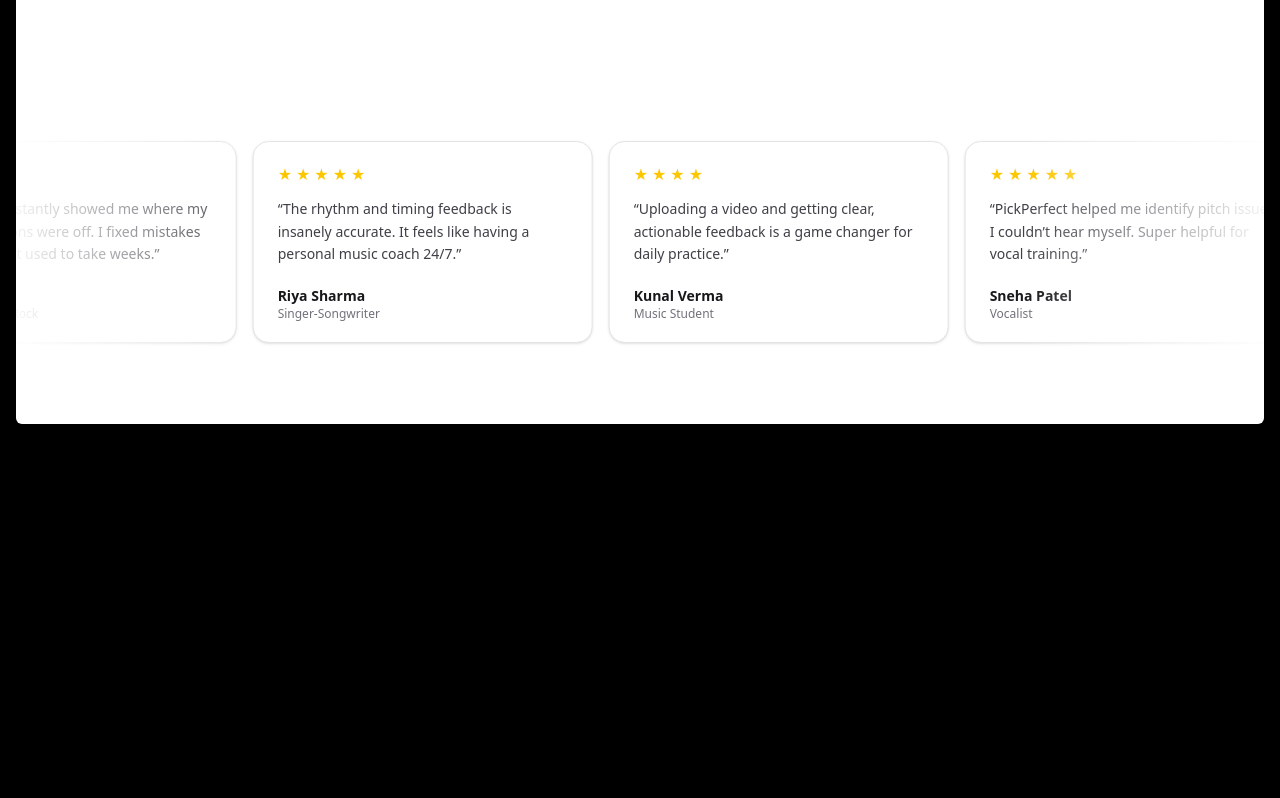
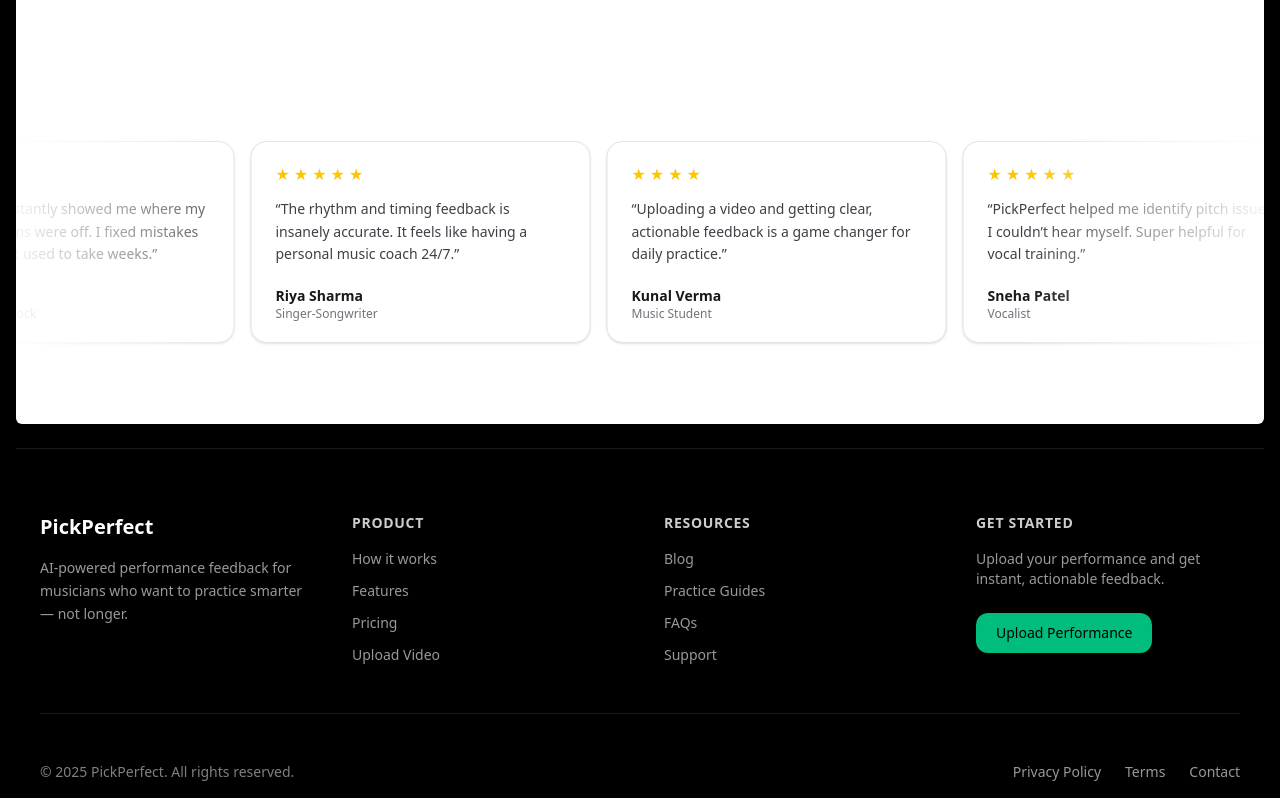
Before and after one commit to choudharyhimanshustar/PickPerfectFrontend, a Next.js app: page / in a window 1280 px wide. Shown: the part 1668-2466 px from the top of the page. Before the commit the page ends 2108 px from the top, so only its background shows below. Built offline with nearby package versions, Linux system fonts and the light colour scheme; no server answers.

Commit message:
feat: add Footer component to HomePage for enhanced layout and navigation

```diff
--- a/src/app/(home)/page.tsx
+++ b/src/app/(home)/page.tsx
@@ -2,6 +2,7 @@
 import FlowCards from "@/components/ui/FlowCards";
 import AnalysisSection from "@/components/ui/AnalysisSection";
 import InfiniteMovingCardsDemo from "@/components/ui/Review";
+import Footer from "@/components/ui/Footer";
 export default function HomePage() {
   return (
     <div className="font-sans items-center min-h-screen p-4 space-y-6">
@@ -9,6 +10,7 @@
       <FlowCards />
       <AnalysisSection />
       <InfiniteMovingCardsDemo />
+      <Footer />
     </div>
   );
 }
--- /dev/null
+++ b/src/components/ui/Footer.tsx
@@ -0,0 +1,122 @@
+import Link from "next/link";
+
+export default function Footer() {
+  return (
+    <footer className="border-t border-white/10 bg-black">
+      <div className="mx-auto w-full px-6 py-16 pb-0">
+        {/* Top Section */}
+        <div className="grid grid-cols-1 gap-12 md:grid-cols-4">
+          {/* Brand */}
+          <div>
+            <h3 className="text-xl font-semibold text-white">
+              PickPerfect
+            </h3>
+            <p className="mt-4 text-sm leading-relaxed text-white/60">
+              AI-powered performance feedback for musicians who want to
+              practice smarter — not longer.
+            </p>
+          </div>
+
+          {/* Product */}
+          <div>
+            <h4 className="text-sm font-semibold uppercase tracking-wider text-white/80">
+              Product
+            </h4>
+            <ul className="mt-4 space-y-3 text-sm text-white/60">
+              <li>
+                <Link href="#" className="hover:text-white transition">
+                  How it works
+                </Link>
+              </li>
+              <li>
+                <Link href="#" className="hover:text-white transition">
+                  Features
+                </Link>
+              </li>
+              <li>
+                <Link href="#" className="hover:text-white transition">
+                  Pricing
+                </Link>
+              </li>
+              <li>
+                <Link href="#" className="hover:text-white transition">
+                  Upload Video
+                </Link>
+              </li>
+            </ul>
+          </div>
+
+          {/* Resources */}
+          <div>
+            <h4 className="text-sm font-semibold uppercase tracking-wider text-white/80">
+              Resources
+            </h4>
+            <ul className="mt-4 space-y-3 text-sm text-white/60">
+              <li>
+                <Link href="#" className="hover:text-white transition">
+                  Blog
+                </Link>
+              </li>
+              <li>
+                <Link href="#" className="hover:text-white transition">
+                  Practice Guides
+                </Link>
+              </li>
+              <li>
+                <Link href="#" className="hover:text-white transition">
+                  FAQs
+                </Link>
+              </li>
+              <li>
+                <Link href="#" className="hover:text-white transition">
+                  Support
+                </Link>
+              </li>
+            </ul>
+          </div>
+
+          {/* CTA */}
+          <div>
+            <h4 className="text-sm font-semibold uppercase tracking-wider text-white/80">
+              Get Started
+            </h4>
+            <p className="mt-4 text-sm text-white/60">
+              Upload your performance and get instant,
+              actionable feedback.
+            </p>
+            <Link
+              href="#"
+              className="mt-6 inline-flex items-center justify-center rounded-xl
+                         bg-emerald-500 px-5 py-2.5 text-sm font-medium
+                         text-black transition hover:bg-emerald-400"
+            >
+              Upload Performance
+            </Link>
+          </div>
+        </div>
+
+        {/* Divider */}
+        <div className="my-12 h-px bg-white/10" />
+
+        {/* Bottom Bar */}
+        <div className="flex flex-col items-center justify-between gap-4 md:flex-row">
+          <p className="text-sm text-white/50">
+            © {new Date().getFullYear()} PickPerfect. All rights reserved.
+          </p>
+
+          <div className="flex gap-6 text-sm text-white/60">
+            <Link href="#" className="hover:text-white transition">
+              Privacy Policy
+            </Link>
+            <Link href="#" className="hover:text-white transition">
+              Terms
+            </Link>
+            <Link href="#" className="hover:text-white transition">
+              Contact
+            </Link>
+          </div>
+        </div>
+      </div>
+    </footer>
+  );
+}
```
